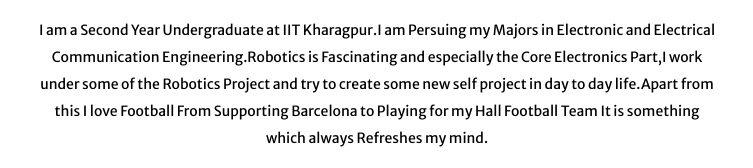
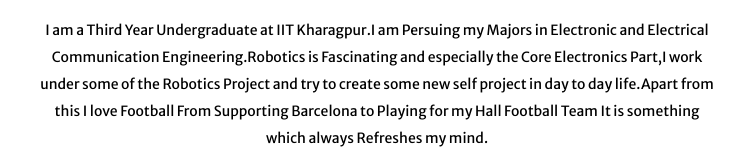
Before and after one commit to SudzSharma/Blog, a plain HTML site: page index.html in a window 1280 px wide. Shown: the part 632-800 px from the top of the page, 263-1016 px from the left. Drawn offline with Linux system fonts and the light colour scheme.

Commit message:
Update index.html

```diff
--- a/index.html
+++ b/index.html
@@ -57,7 +57,7 @@
 		<h3>About Me</h3>
 		<label class="line"></label>
 		<img src="images/1.jpg" alt=" " />
-		<p> I am a Second Year Undergraduate at IIT Kharagpur.I am Persuing my Majors in Electronic and Electrical
+		<p> I am a Third Year Undergraduate at IIT Kharagpur.I am Persuing my Majors in Electronic and Electrical
 		Communication Engineering.Robotics is Fascinating and especially the Core Electronics Part,I work under some of the Robotics Project
 		and try to create some new self project in day to day life.Apart from this I love Football From Supporting Barcelona to
 		Playing for my Hall Football Team It is something which always Refreshes my mind.</p>
```
